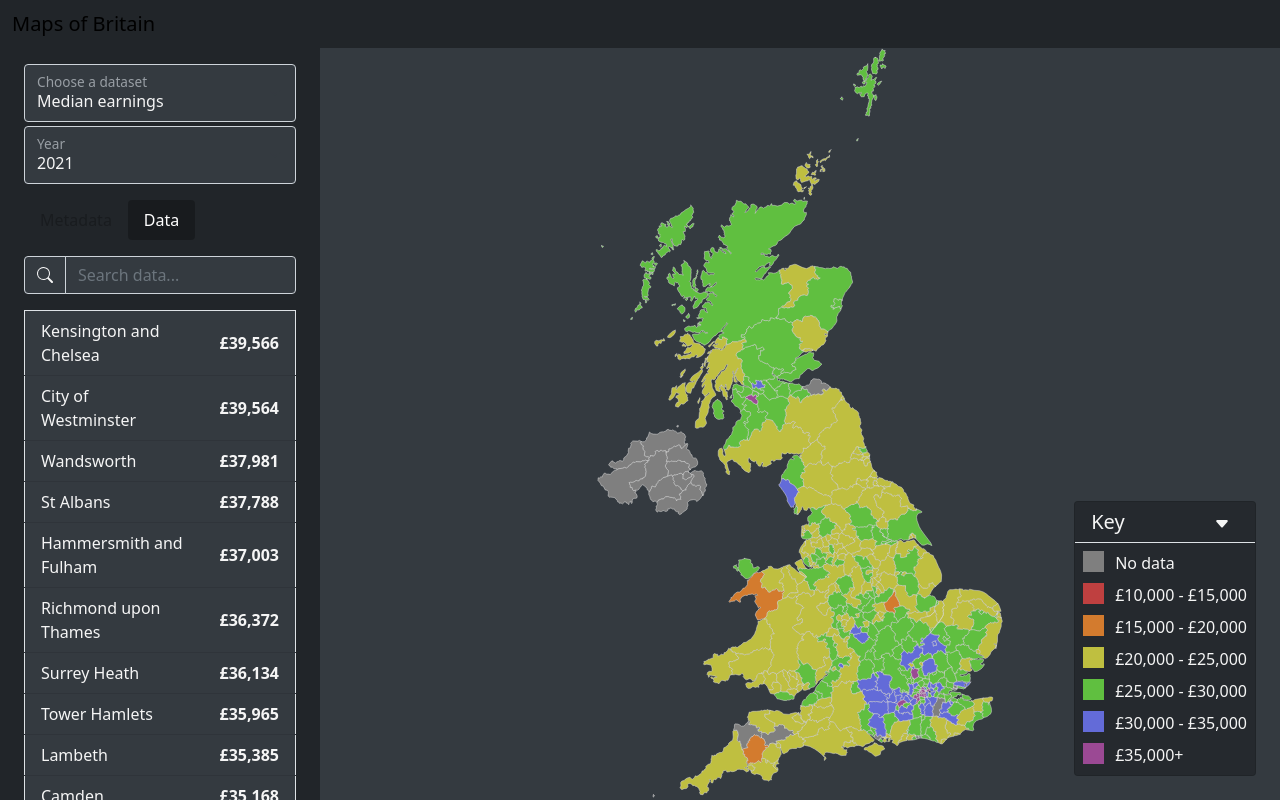
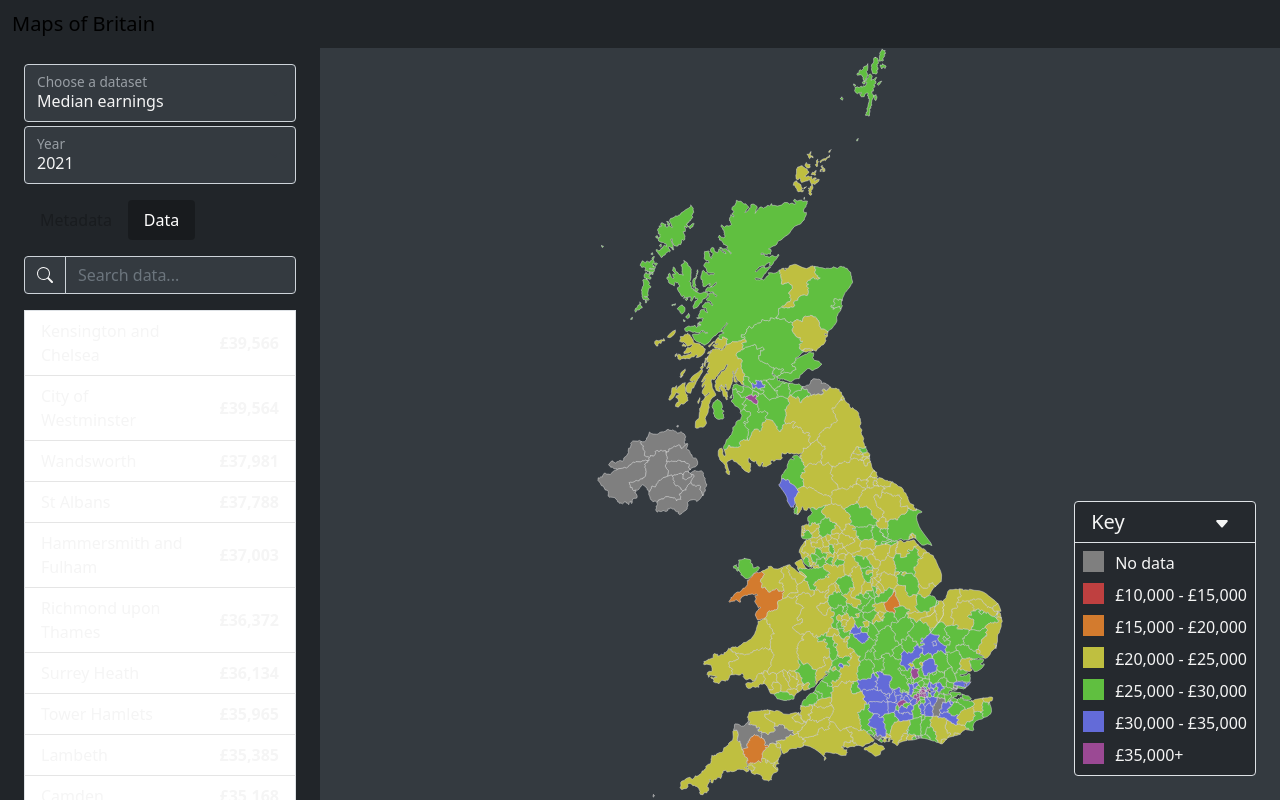
Before and after one commit to ilkutkutlar/uk-regional-data-visualiser, a Vue app: page / in a window 1280 px wide. Both pictures are taken after a click on the tab "Data". Built offline with nearby package versions, Linux system fonts and the light colour scheme.

Commit message:
improve the dark mode colours

```diff
--- a/src/components/DataDetailsPanel.vue
+++ b/src/components/DataDetailsPanel.vue
@@ -178,7 +178,10 @@ export default {
                 v-model="searchText"
               />
             </div>
-            <table class="w-100 m-auto mb-3 border" :style="tableTheme">
+            <table
+              class="w-100 m-auto mb-3 border bg-white"
+              :style="tableTheme"
+            >
               <tbody>
                 <tr
                   v-for="entry in Object.entries(filteredData)"
--- a/src/components/InfoPanel.vue
+++ b/src/components/InfoPanel.vue
@@ -13,7 +13,7 @@ export default {
       return this.options.isDarkMode ? { color: "whitesmoke" } : {};
     },
     themeClass() {
-      return this.options.isDarkMode ? ["bg-dark"] : [];
+      return this.options.isDarkMode ? ["bg-dark"] : ["bg-secondary"];
     },
   },
 };
@@ -22,7 +22,7 @@ export default {
 <template>
   <div
     id="info-panel"
-    class="card z-index-10 position-fixed break-word bg-opacity-75 top-0-lg end-0-lg bottom-0-md-down start-0-md-down w-50-md-down mt-5em me-4 w-20em"
+    class="card z-index-10 position-fixed break-word bg-opacity-75 top-0-lg end-0-lg bottom-0-md-down start-0-md-down w-50-md-down mt-5em me-4 w-20em border"
     :class="themeClass"
     :style="themeStyle"
   >
--- a/src/components/InfoPanelRow.vue
+++ b/src/components/InfoPanelRow.vue
@@ -23,7 +23,7 @@ export default {
     themeSelected() {
       return this.options.isDarkMode
         ? { "background-color": "var(--bs-gray-700)" }
-        : {};
+        : { "background-color": "white" };
     },
   },
 };
--- a/src/components/KeyWindow.vue
+++ b/src/components/KeyWindow.vue
@@ -31,7 +31,7 @@ export default {
       return this.options.isDarkMode ? { color: "whitesmoke" } : {};
     },
     themeClass() {
-      return this.options.isDarkMode ? ["bg-dark"] : [];
+      return this.options.isDarkMode ? ["bg-dark"] : ["bg-secondary"];
     },
   },
 };
@@ -39,7 +39,7 @@ export default {
 
 <template>
   <div
-    class="card z-index-10 position-fixed end-0 bottom-0 mb-4-lg me-4-lg bg-secondary bg-opacity-75 min-width-10 mw-50-md-down"
+    class="card z-index-10 position-fixed end-0 bottom-0 mb-4-lg me-4-lg bg-opacity-75 min-width-10 mw-50-md-down border"
     :class="themeClass"
     :style="themeStyle"
   >
--- a/src/components/partials/Card.vue
+++ b/src/components/partials/Card.vue
@@ -23,7 +23,7 @@ export default {
 </script>
 
 <template>
-  <div class="card" :class="outerDivClasses" :style="theme">
+  <div class="card border" :class="outerDivClasses" :style="theme">
     <div class="card-body">
       <h5 class="card-title border-bottom pb-1"><slot name="title"></slot></h5>
       <div class="card-text">
```
